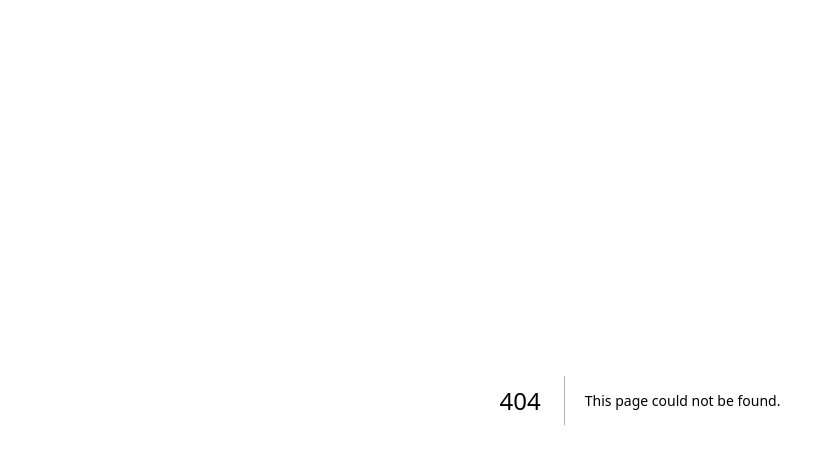
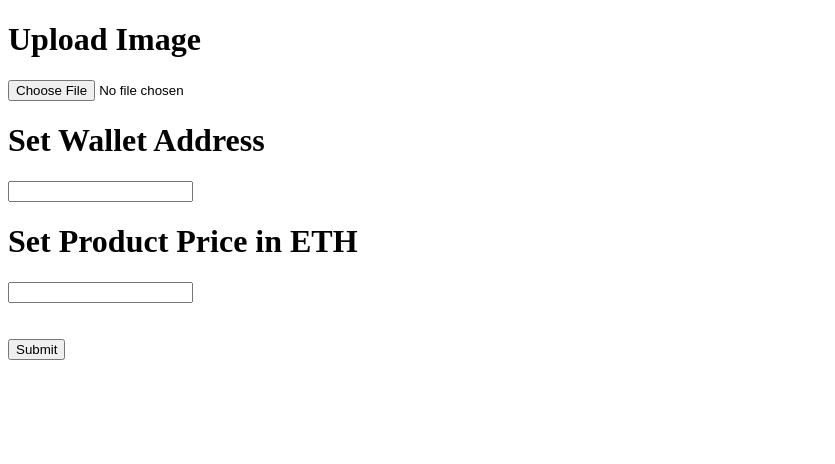
Before and after one commit to bfullam/Farcaster-Frame-Test, a Next.js app: page / in a window 1280 px wide. Before the commit this address had no page. Shown: the top 464 px of the page, without its empty margins (0-835 px from the left). Built offline with nearby package versions, Linux system fonts and the light colour scheme.

Commit message:
Add blob and postgres integrations

```diff
--- /dev/null
+++ b/app/page.tsx
@@ -0,0 +1,36 @@
+import { put } from '@vercel/blob';
+import { sql } from '@vercel/postgres';
+import { revalidatePath } from 'next/cache';
+
+export default async function Home() {
+    async function submitForm(formData: FormData) {
+        'use server';
+        // Upload image to blob storage
+        const imageFile = formData.get('image') as File;
+        const blob = await put(imageFile.name, imageFile, {
+            access: 'public',
+        });
+        console.log(blob);
+        revalidatePath('/');
+
+        // Add DB entry with image URL and form data
+        const receivingWallet = formData.get('wallet') as string;
+        const price = formData.get('price') as string;
+        await sql`INSERT INTO FRAMES (imageurl, receivingwallet, price) VALUES (${blob.url}, ${receivingWallet}, ${price});`;
+    }
+
+    return (
+    <form action={submitForm}>
+        <h1>Upload Image</h1>
+        <input type="file" id="image" name="image" required />
+        <h1>Set Wallet Address</h1>
+        <input type="text" id="wallet" name="wallet"></input>
+        <h1>Set Product Price in ETH</h1>
+        <input type="text" id="price" name="price"></input>
+        <br />
+        <br />
+        <br />
+        <button type='submit'>Submit</button>
+    </form>
+    );
+}
--- a/package.json
+++ b/package.json
@@ -10,6 +10,8 @@
   },
   "dependencies": {
     "@farcaster/core": "^0.14.7",
+    "@vercel/blob": "^0.22.1",
+    "@vercel/postgres": "^0.7.2",
     "frames.js": "^0.9.3",
     "next": "14.1.0",
     "react": "^18",
```
Also changed, not shown: 1 other file (tests, documents, lock files or other folders).
